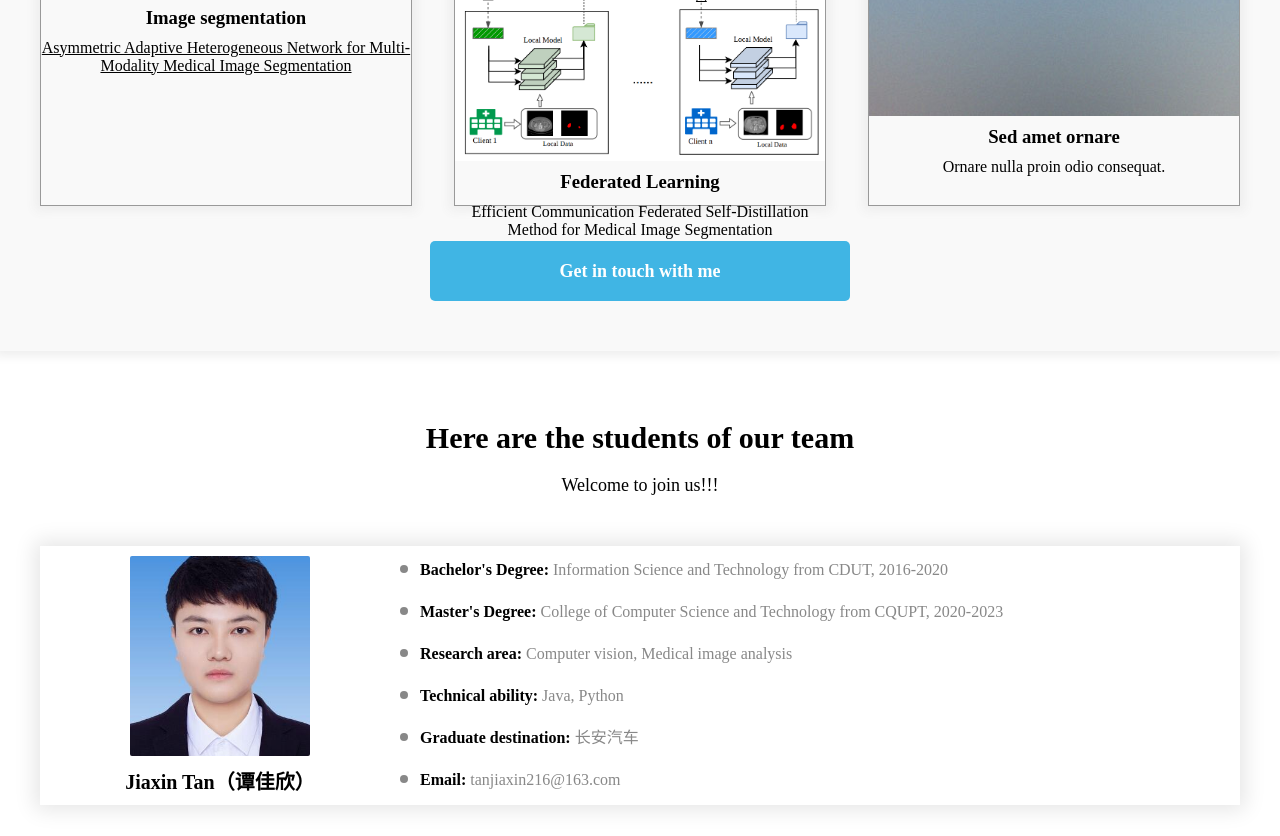
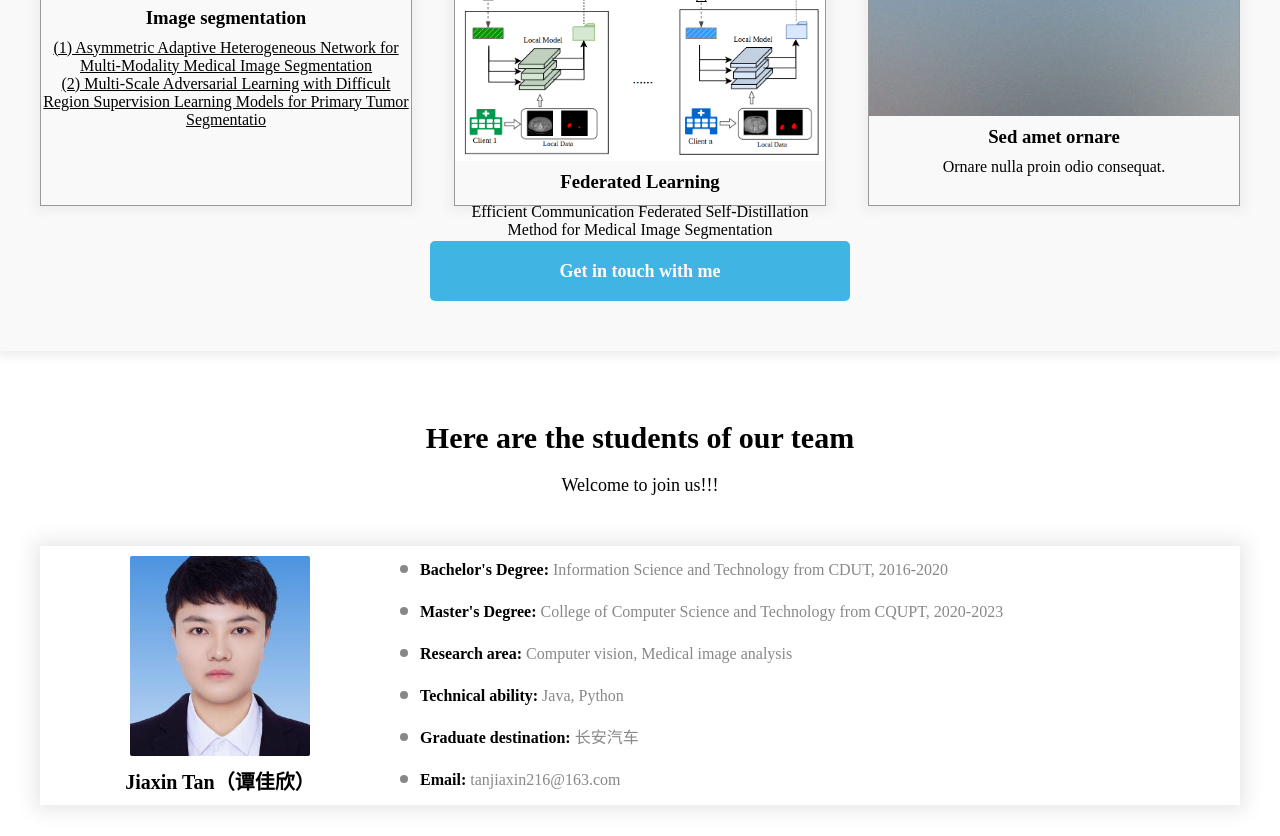
Before and after one commit to zhengshenhai/zhengshenhai.github.io, a plain HTML site: page index.html in a window 1280 px wide. Shown: the part 2300-3136 px from the top of the page. Drawn offline with Linux system fonts and the light colour scheme.

Commit message:
index.html

```diff
--- a/index.html
+++ b/index.html
@@ -134,8 +134,8 @@
         <a href="https://github.com/joker-527/AAHN" target="_blank" class="image featured">
         <img src="./images/multimodalsegmentation.png" alt=""></a>
         <h3>Image segmentation</h3>
-        <p><a href="https://github.com/joker-527/AAHN">Asymmetric Adaptive Heterogeneous Network for Multi-Modality Medical Image Segmentation</a></p>
-
+        <p><a href="https://github.com/joker-527/AAHN">(1) Asymmetric Adaptive Heterogeneous Network for Multi-Modality Medical Image Segmentation</a></p>
+        <p><a href="https://github.com/sunqiuyu/Multi_Scale_GAN">(2) Multi-Scale Adversarial Learning with Difficult Region Supervision Learning Models for Primary Tumor Segmentatio</a></p>
       </div>
       <div>
         <img src="./images/FedSK.png" alt="">
```
